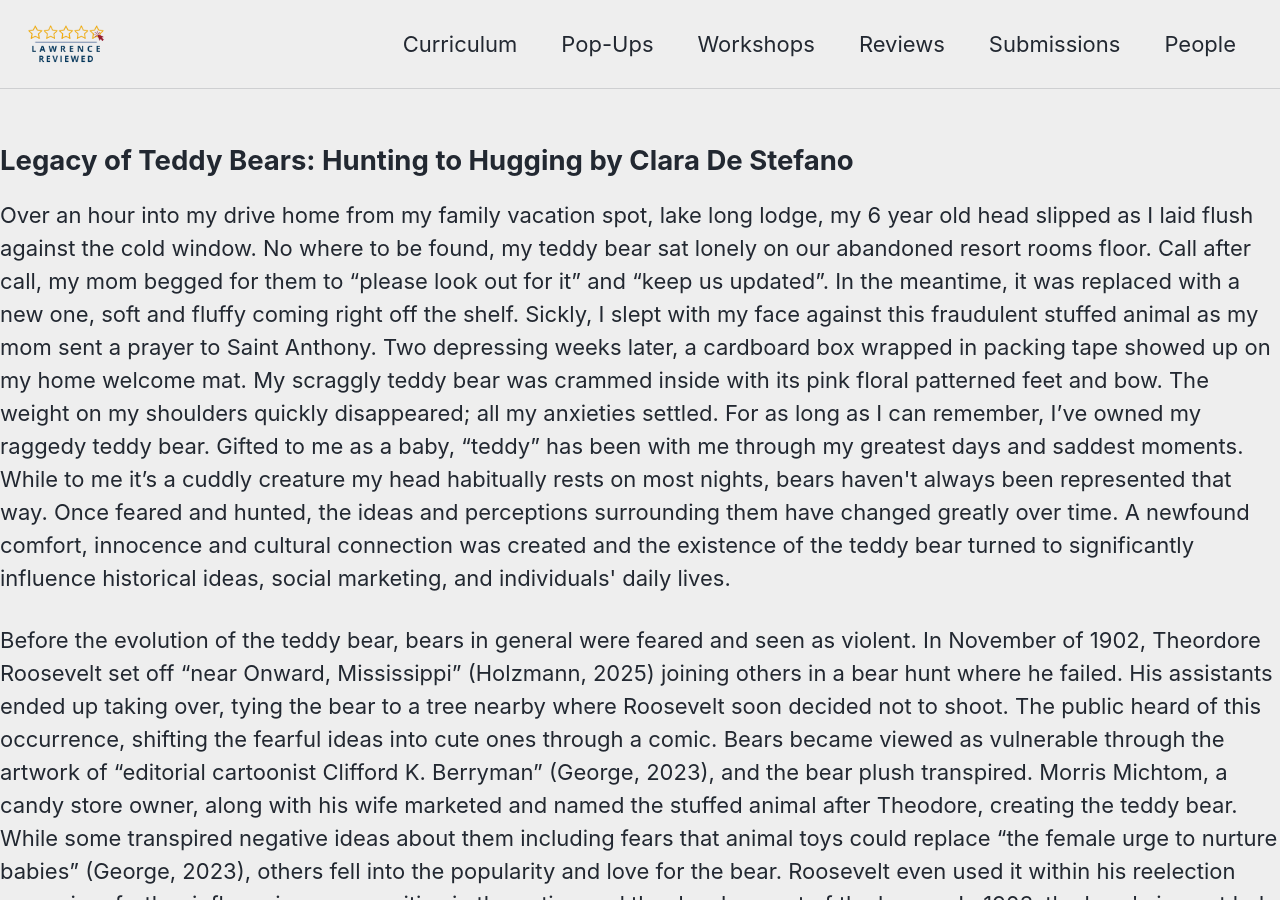
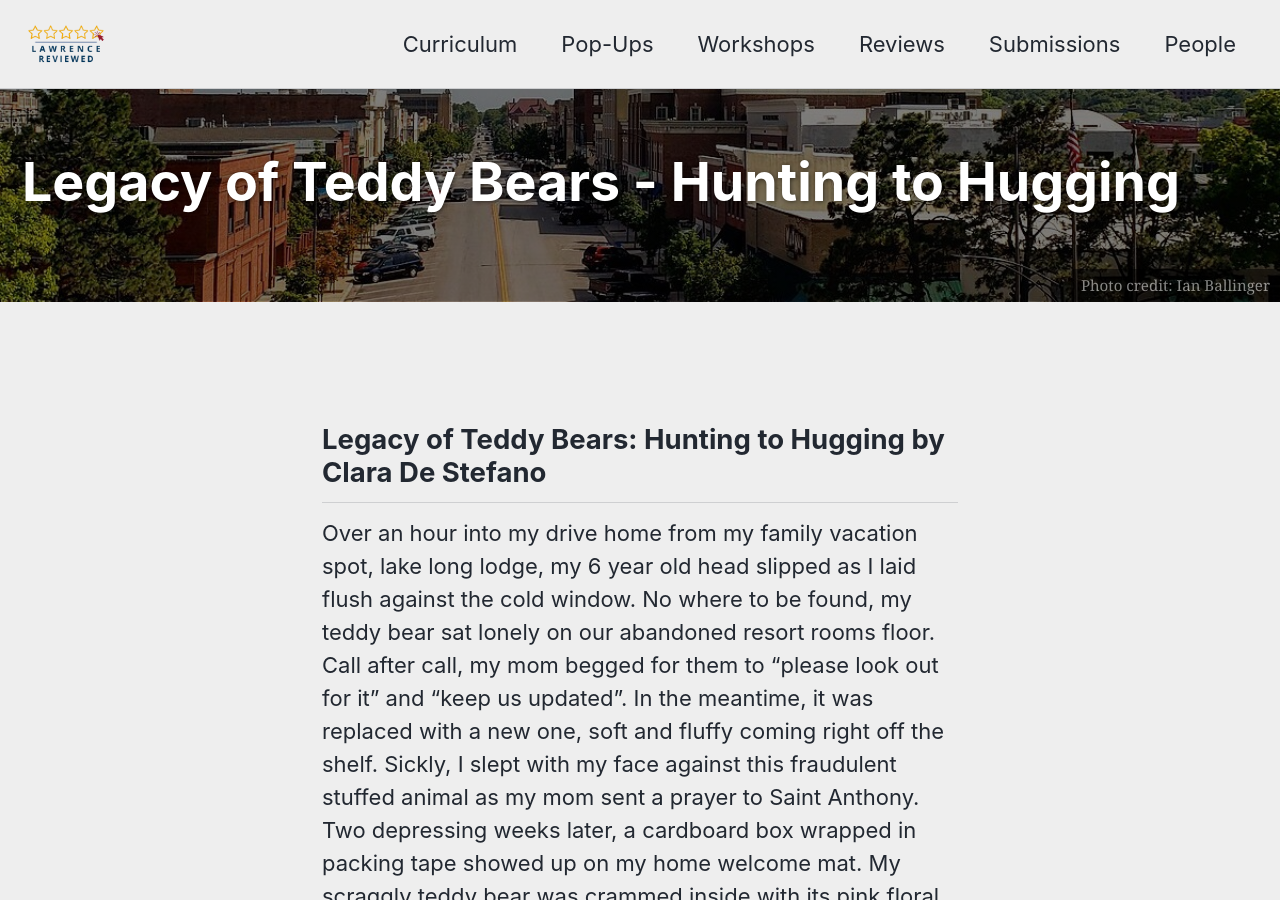
Before and after one commit to idrhku/lawrence-reviewed, a Jekyll site: the page built from _pages/teddybears.md, in a window 1280 px wide and 900 px high. Built offline with Jekyll 4.4.1, drawn with Linux system fonts in a browser that asks for light colours; cached includes are drawn as plain includes; our own code applies the rules of GitHub Pages for plain Markdown files.

Commit message:
Update teddybears.md

```diff
--- a/_pages/teddybears.md
+++ b/_pages/teddybears.md
@@ -1,6 +1,6 @@
 ---
 layout: single
-title: Legacy of Teddy Bears: Hunting to Hugging
+title: Legacy of Teddy Bears - Hunting to Hugging
 permalink: teddy-bears
 header:
   overlay_image: /assets/img/Lawrence,_Kansas_skyline_2018.jpg
```
